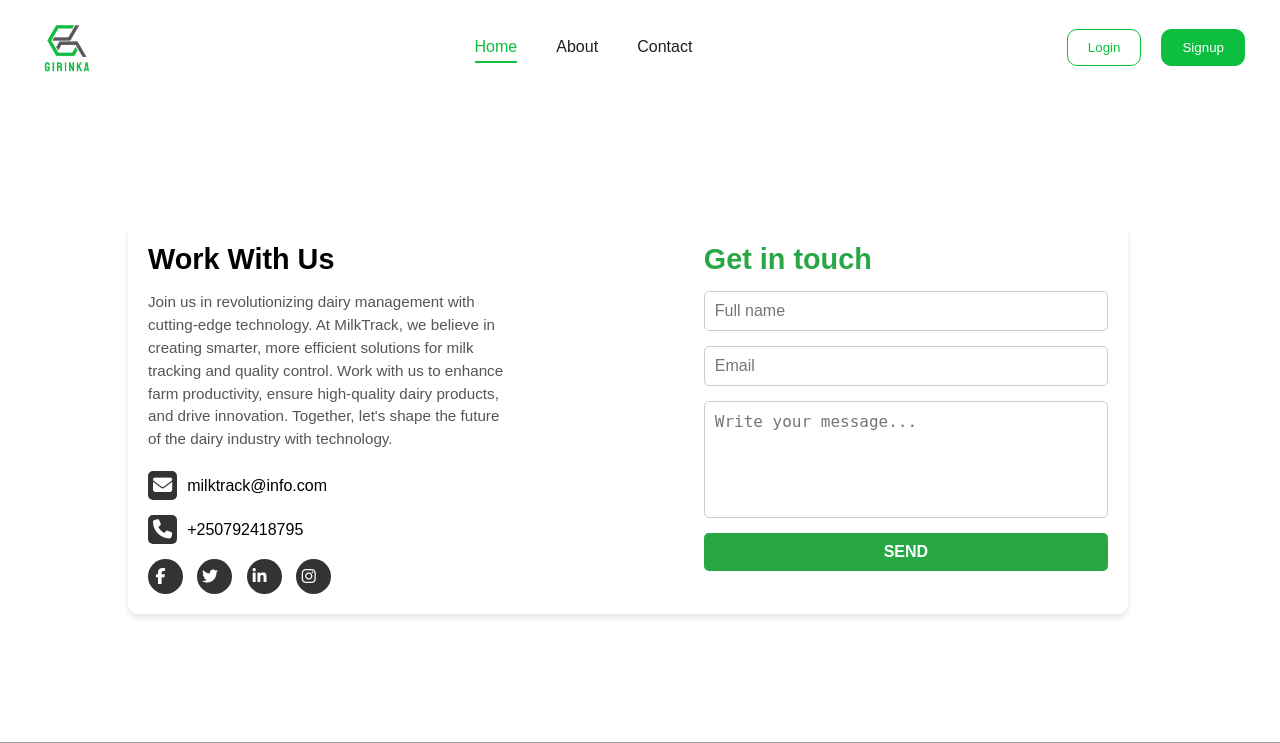
After one commit to mugishaj092/girainka-system, a Django app: template girainka/templates/website/contact.html in a window 1280 px wide. The commit adds this page. Shown: the top 743 px of the page. Run offline with Django 5.2, Linux system fonts and the light colour scheme; the template is opened without the code that fills it, so the values that code supplies are empty; some libraries are stand-ins or nearby versions; grey boxes are pictures that could not be loaded.

Commit message:
Will fix contact

```diff
--- a/girainka/static/css/style.css
+++ b/girainka/static/css/style.css
@@ -855,3 +855,123 @@ footer {
     color: #721c24;
     border-color: #f5c6cb;
 }
+
+  .container {
+    display: flex;
+    justify-content: space-between;
+    align-items: flex-start;
+    background-color: #fff;
+    width: 90%;
+    max-width: 1000px;
+    box-shadow: 0 4px 6px rgba(0, 0, 0, 0.1);
+    padding: 20px;
+    border-radius: 10px;
+    margin:  10% 10%;
+  }
+
+
+  .work-with-us {
+    width: 45%;
+    margin-left: auto;
+  }
+
+  .work-with-us h2 {
+    font-size: 1.8rem;
+    margin-bottom: 15px;
+  }
+
+  .work-with-us p {
+    font-size: 0.95rem;
+    line-height: 1.5;
+    margin-bottom: 20px;
+    color: #555;
+  }
+
+  .contact-info .email ,
+  .contact-info .phone {
+    display: flex;
+    align-items: center;
+    margin-bottom: 15px;
+    font-size: 1rem;
+
+  }
+
+  .contact-info .email i,
+  .contact-info .phone i{
+    background-color: #333;
+    padding: 5px;
+    border-radius: 5px;
+
+  }
+
+  .contact-info i {
+    margin-right: 10px;
+    color: #ffffff;
+    font-size: 1.2rem;
+  }
+
+  .social-icons a {
+    color: #fff;
+    background-color: #333;
+    display: inline-block;
+    margin-right: 10px;
+    text-align: center;
+    line-height: 35px;
+    border-radius: 50%;
+    width: 35px;
+    height: 35px;
+  }
+
+  .social-icons a i {
+    font-size: 1rem;
+  }
+
+  .social-icons a:hover {
+    background-color: #28a745;
+  }
+
+
+  .contact-form {
+    width: 50%;
+    margin-left: 20%;
+  }
+
+  .contact-form h2 {
+    color: #28a745;
+    font-size: 1.8rem;
+    margin-bottom: 15px;
+  }
+
+  .contact-form form {
+    display: flex;
+    flex-direction: column;
+  }
+
+  .contact-form input,
+  .contact-form textarea {
+    margin-bottom: 15px;
+    padding: 10px;
+    font-size: 1rem;
+    border: 1px solid #ccc;
+    border-radius: 5px;
+  }
+
+  .contact-form textarea {
+    resize: none;
+  }
+
+  .contact-form button {
+    background-color: #28a745;
+    color: #fff;
+    border: none;
+    padding: 10px;
+    font-size: 1rem;
+    cursor: pointer;
+    border-radius: 5px;
+    text-transform: uppercase;
+    font-weight: bold;
+  }
+
+  .contact-form button:hover {
+    background-color: #218838;
+  }
--- /dev/null
+++ b/girainka/templates/website/contact.html
@@ -0,0 +1,47 @@
+{% extends 'website/layout.html' %}
+
+{% load static %}
+
+{% block title %}Contact us{% endblock %}
+
+{% block content %}
+<div class="container">
+    <div class="work-with-us">
+      <h2>Work With Us</h2>
+      <p>
+        Join us in revolutionizing dairy management with cutting-edge technology.
+        At MilkTrack, we believe in creating smarter, more efficient solutions for
+        milk tracking and quality control. Work with us to enhance farm productivity,
+         ensure high-quality dairy products, and drive innovation. Together, let's shape
+          the future of the dairy industry with technology.
+      </p>
+      <div class="contact-info">
+        <div class="email">
+          <i class="fa-solid fa-envelope"></i>
+          <span>milktrack@info.com</span>
+        </div>
+        <div class="phone">
+          <i class="fa-solid fa-phone"></i>
+          <span>+250792418795</span>
+        </div>
+        <div class="social-icons">
+          <a href="#"><i class="fa-brands fa-facebook-f"></i></a>
+          <a href="#"><i class="fa-brands fa-twitter"></i></a>
+          <a href="#"><i class="fa-brands fa-linkedin-in"></i></a>
+          <a href="#"><i class="fa-brands fa-instagram"></i></a>
+        </div>
+      </div>
+    </div>
+
+
+    <div class="contact-form">
+      <h2>Get in touch</h2>
+      <form action="#">
+        <input type="text" placeholder="Full name" required>
+        <input type="email" placeholder="Email" required>
+        <textarea placeholder="Write your message..." rows="5" required></textarea>
+        <button type="submit">SEND</button>
+      </form>
+    </div>
+  </div>
+{% endblock %}
```
Also changed, not shown: girainka/templates/website/dashboard.html (added, +11 -0 lines), girainka/girainka/views.py (line endings or trailing spaces).
